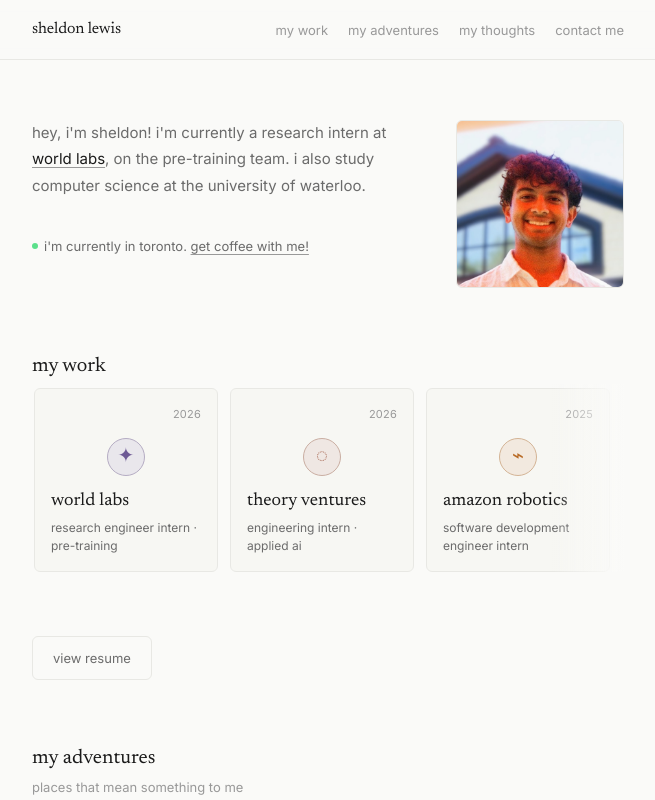
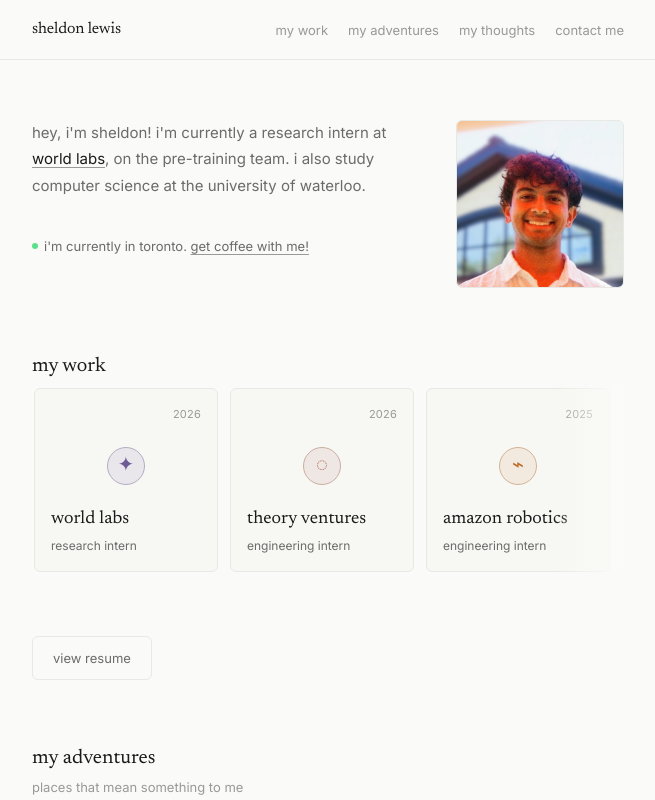
Before and after one commit to sheldonblewis/shelly-site, a Next.js app: page / in a window 1280 px wide. Shown: the top 800 px of the page, without its empty margins (312-967 px from the left). Built offline with nearby package versions, Linux system fonts and the light colour scheme.

Commit message:
Revise work carousel roles

```diff
--- a/data/work.js
+++ b/data/work.js
@@ -3,7 +3,7 @@ const work = [
   {
     id: 'world-labs',
     title: 'world labs',
-    role: 'research engineer intern · pre-training',
+    role: 'research intern',
     date: '2026',
     href: 'https://www.worldlabs.ai',
     external: true,
@@ -13,7 +13,7 @@ const work = [
   {
     id: 'theory-ventures',
     title: 'theory ventures',
-    role: 'engineering intern · applied ai',
+    role: 'engineering intern',
     date: '2026',
     mark: '◌',
     accent: '#a15d47',
@@ -21,7 +21,7 @@ const work = [
   {
     id: 'amazon-robotics',
     title: 'amazon robotics',
-    role: 'software development engineer intern',
+    role: 'engineering intern',
     date: '2025',
     mark: '⌁',
     accent: '#b86b27',
@@ -29,18 +29,10 @@ const work = [
   {
     id: 'openai',
     title: 'openai',
-    role: 'engineering analyst · model evaluation',
+    role: 'interpretability analyst',
     date: '2025',
     mark: '◎',
     accent: '#26735f',
-  },
-  {
-    id: 'mercor',
-    title: 'mercor',
-    role: 'ai interpretability & evaluation lead',
-    date: '2025',
-    mark: '↗',
-    accent: '#356f97',
   },
   {
     id: 'diligent',
```
